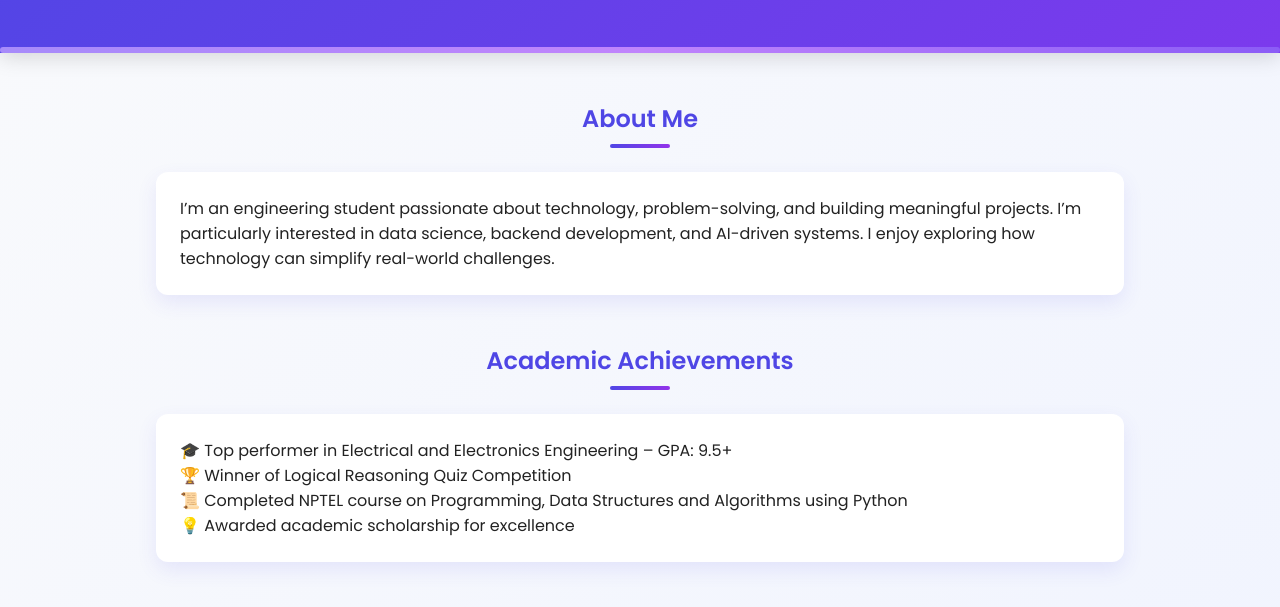
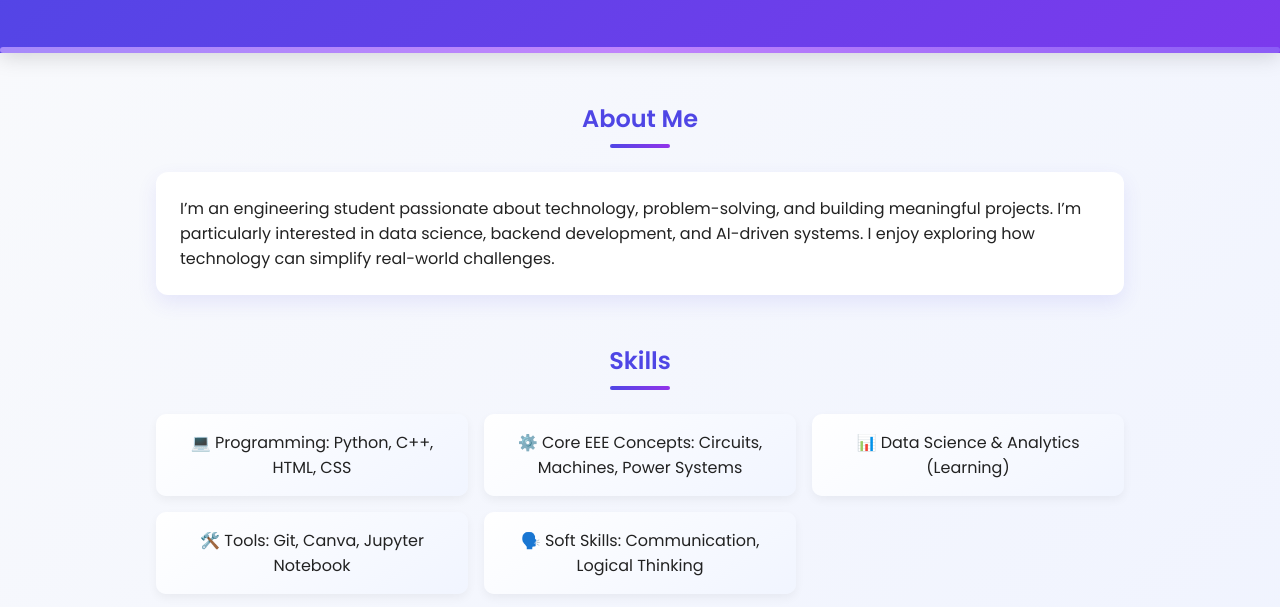
Before and after one commit to jkrithic/jkrithic.github.io, a plain HTML site: page index.html in a window 1280 px wide. Shown: the part 153-760 px from the top of the page. Drawn offline with Linux system fonts and the light colour scheme.

Commit message:
Remove Academic Achievements section
Removed the Academic Achievements section from the HTML.

```diff
--- a/index.html
+++ b/index.html
@@ -143,17 +143,6 @@
     </div>
   </section>
 
-  <section data-animate>
-    <h2>Academic Achievements</h2>
-    <div class="card">
-      <ul style="list-style:none; padding:0;">
-        <li>🎓 Top performer in Electrical and Electronics Engineering – GPA: 9.5+</li>
-        <li>🏆 Winner of Logical Reasoning Quiz Competition</li>
-        <li>📜 Completed NPTEL course on Programming, Data Structures and Algorithms using Python</li>
-        <li>💡 Awarded academic scholarship for excellence</li>
-      </ul>
-    </div>
-  </section>
 
   <section data-animate>
     <h2>Skills</h2>
```
